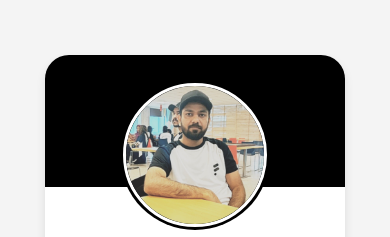
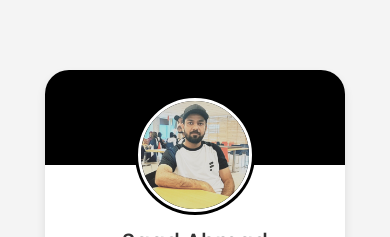
Before and after one commit to Code-By-Saad/Profile-Card, a plain HTML site: page index.html in a window 390 px wide. Shown: the part 183-420 px from the top of the page. Drawn offline with nearby package versions, Linux system fonts and the light colour scheme.

Commit message:
Update Profile BG

```diff
--- a/style.css
+++ b/style.css
@@ -32,7 +32,7 @@ body{
     top:0;
     left: 0;
     border-radius: 24px 24px 0 0;
-    height: 36%;
+    height: 32%;
     width: 100%;
     background-color: #000000;
 }
@@ -117,3 +117,21 @@ body{
         max-width: 300px;
     }
 }
+@media(min-width:360px) and (max-width:480px){
+    .image{
+        width: 120px;
+        height: 120px;
+    }
+}
+@media(min-width:360px) and (max-width:480px){
+    .profile-card::before{
+        content: "";
+        position: absolute;
+        top:0;
+        left: 0;
+        border-radius: 24px 24px 0 0;
+        height: 28%;
+        width: 100%;
+        background-color: #000000;
+    }
+}
```
